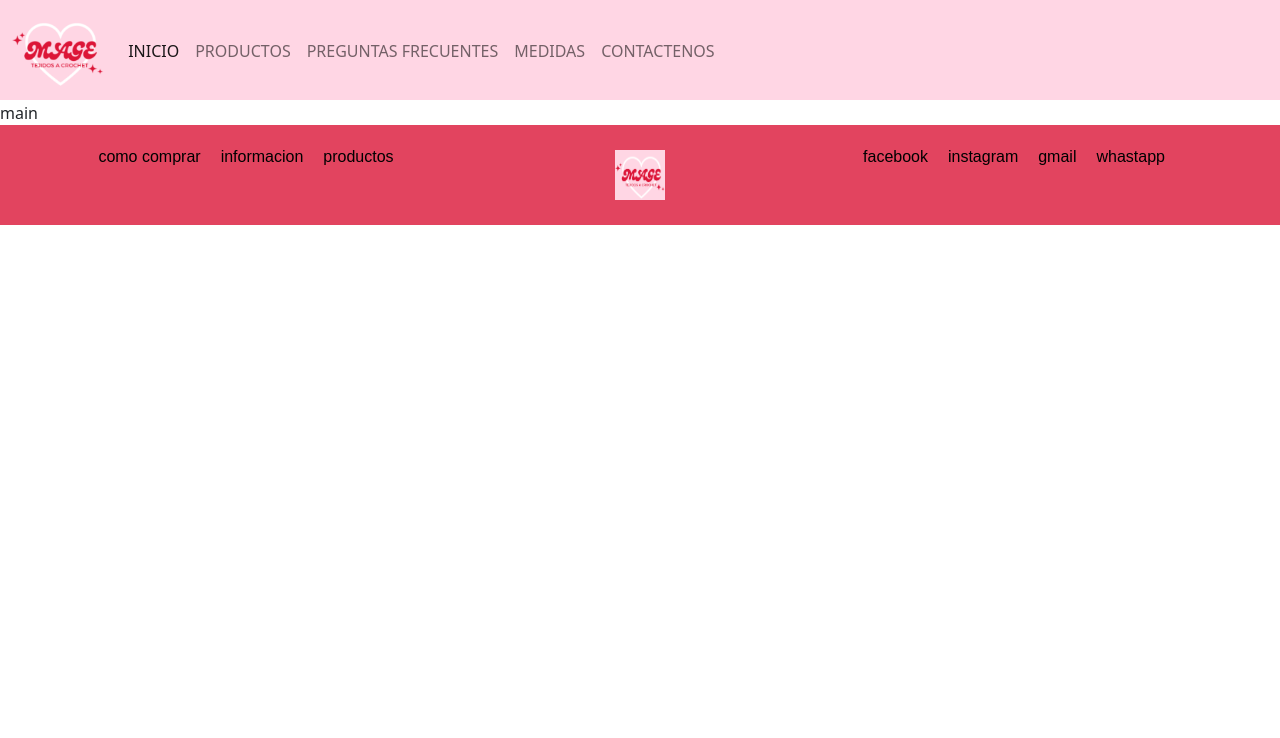
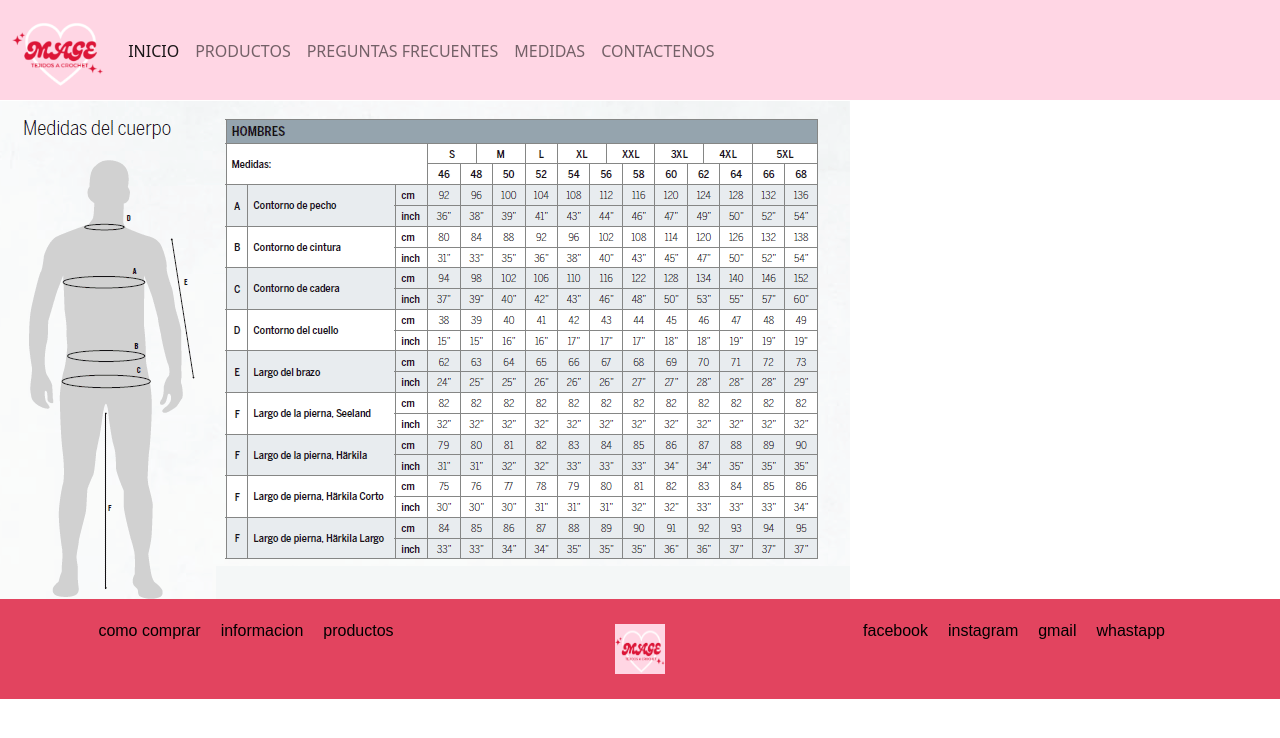
Before and after one commit to jereebravo/2da-preentrega-bravo-jeremias, a plain HTML site: page pages/medidas.html in a window 1280 px wide. Drawn offline with nearby package versions, Linux system fonts and the light colour scheme.

Commit message:
finalizada maquetado de pagina medidas

```diff
--- a/pages/medidas.html
+++ b/pages/medidas.html
@@ -45,7 +45,10 @@
 
     <!-- cierre de fila de logo + nav -->
     <main>
-        main
+        <section>
+            <div><img src="../assets/images/medidas.jpg" alt="medidas"></div>
+
+        </section>
     </main>
  <footer>
     <div class="infofooter">
```
Also changed, not shown: assets/images/medidas.jpg (added), css/style.css (line endings or trailing spaces).
